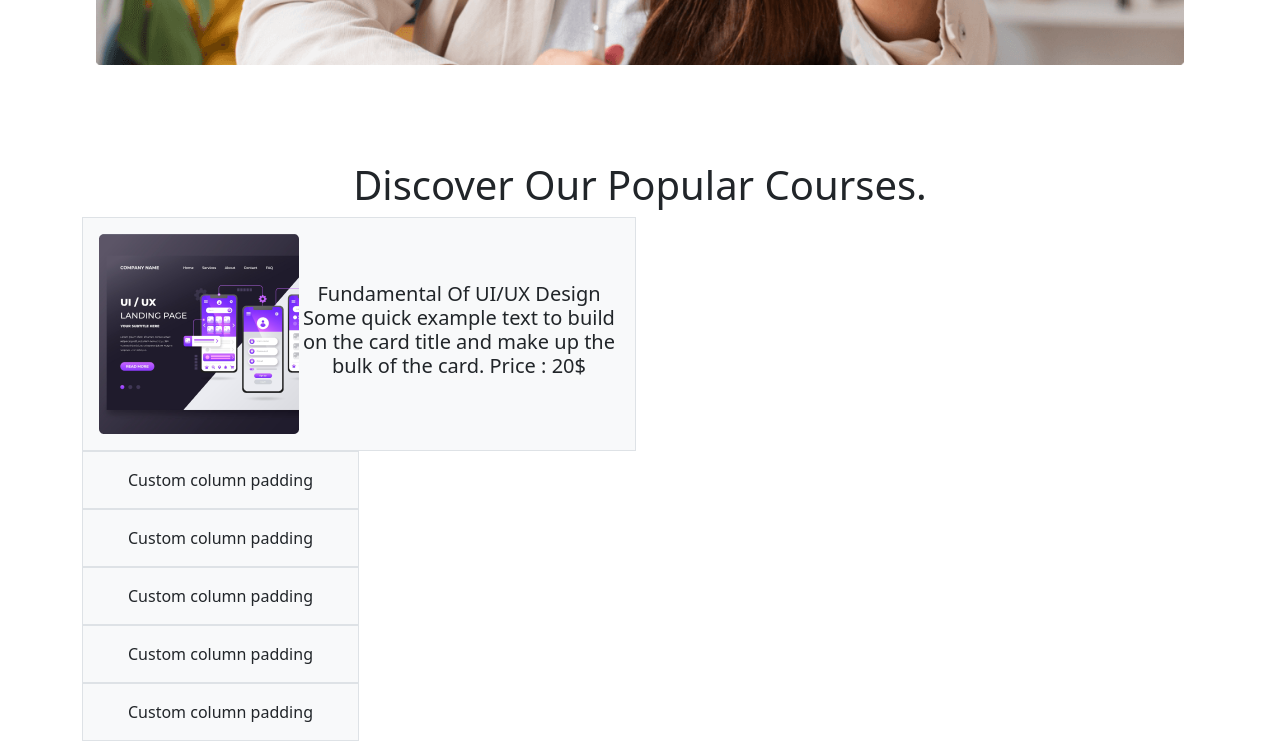
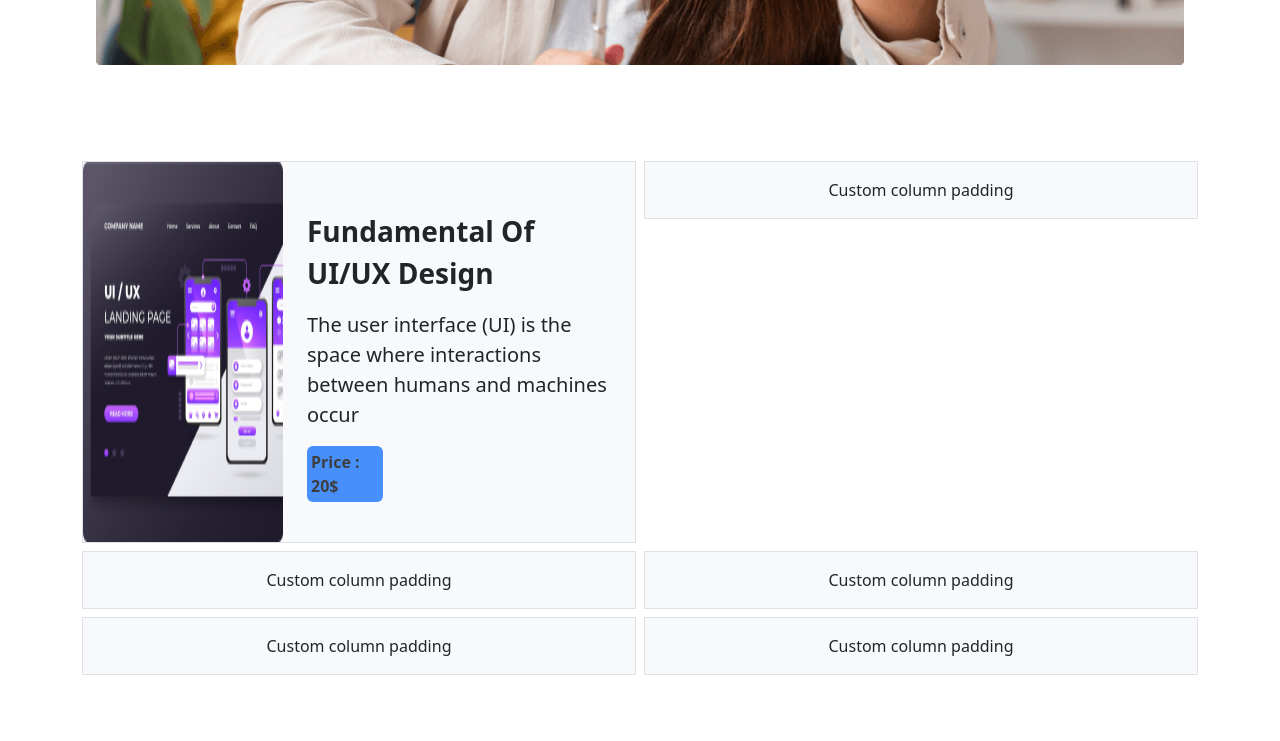
Before and after one commit to Hossain1985/Assignment-3, a plain HTML site: page index.html in a window 1280 px wide. Shown: the part 665-1406 px from the top of the page. After the commit the page ends 1340 px from the top, so only its background shows below. Drawn offline with nearby package versions, Linux system fonts and the light colour scheme.

Commit message:
course info 1 done

```diff
--- a/index.html
+++ b/index.html
@@ -82,22 +82,21 @@
                         <!-- Course info start -->
                         <Main>
                            <section>
-                                <div class="container text-center ">
-                                    <h1>
-                                        Discover Our Popular
-                                        Courses.</h1>
+                            <div class="container text-center">
                                 <div class="row g-2">
+                                  <div class="col-6">
 
-                                      <div class="col-6">
-                                        <div class="p-3 border bg-light d-flex align-items-center justify-content-around">
+                                    <div class=" ms-0 border bg-light d-flex align-items-cente justify-content-around ">
                                         <img src="./images/course-1.png" alt="">
-                                            <h1 class="fs-5">Fundamental Of UI/UX Design
-                                                Some quick example text to build on the card title and make up the bulk of the card.
-                                                Price : 20$
-                                            </h1>
+                                        <div class="d-block mt-4 text-start p-4">
+
+                                            <p class="fw-bolder fs-3">Fundamental Of UI/UX Design</p>
+                                            <p class="fs-5 ">The user interface (UI) is the space where interactions between humans and machines occur</p>
+                                            <p class="bg-primary text-black fw-bolder rounded-2 opacity-75 w-25 p-1">Price : 20$</p>
+                                        </div>
 
                                     </div>
-
+                                  </div>
                                   <div class="col-6">
                                     <div class="p-3 border bg-light">Custom column padding</div>
                                   </div>
@@ -115,10 +114,14 @@
                                   </div>
                                 </div>
                               </div>
+
                            </section>
 
                         </Main>
+
                          <!-- Course info end-->
+
+
 
                        <Main></Main>
 
```
Lines whose indentation alone changed are shown as unchanged.
